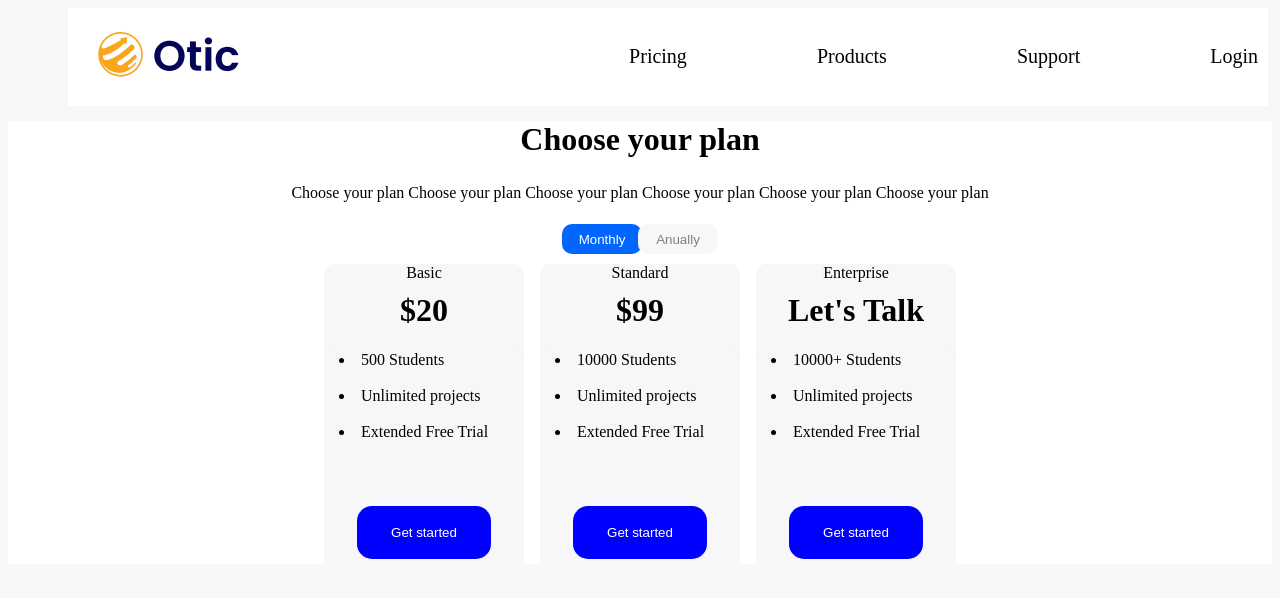
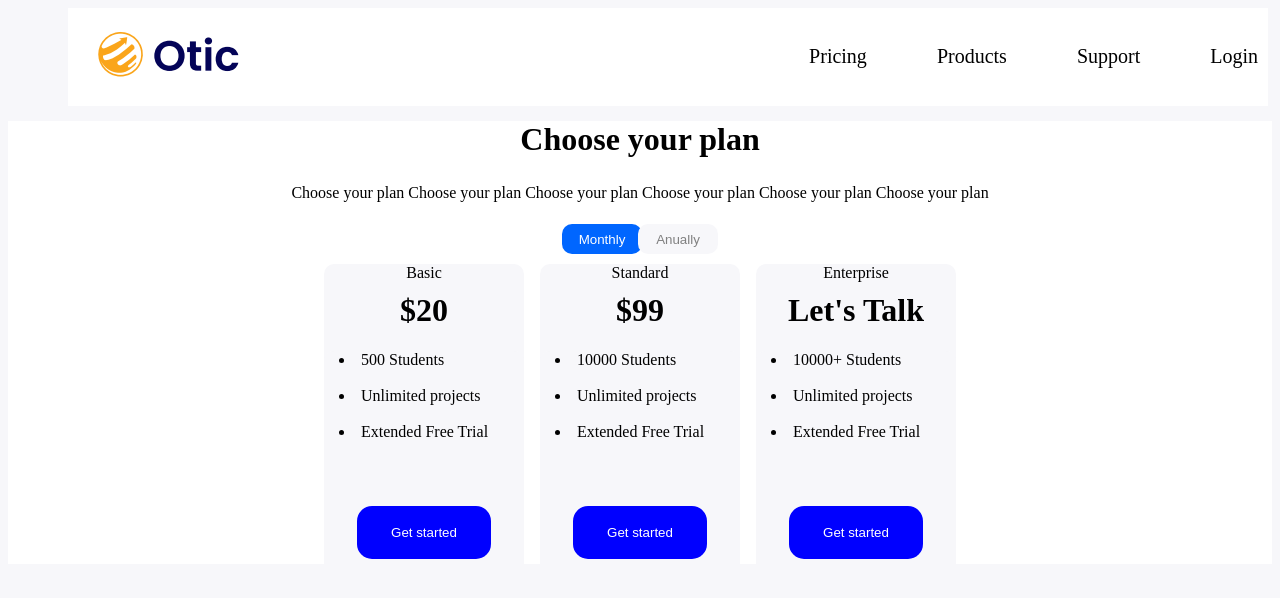
Before and after one commit to otic-ai/EDUCATIONSUITE-FRONTEND, a React (Create React App) app: page /billing in a window 1280 px wide. Shown: the top 598 px of the page. Built offline with nearby package versions, Linux system fonts and the light colour scheme.

Commit message:
frontend

```diff
--- a/src/index.css
+++ b/src/index.css
@@ -113,7 +113,7 @@ margin-left: 80px;
 .billing .header .pricing{
   text-align: center;
   display: flex;
-  gap: 6em;
+  gap: 3em;
   justify-content: flex-end;
   margin-top: -80px;
   color: #000;
```
